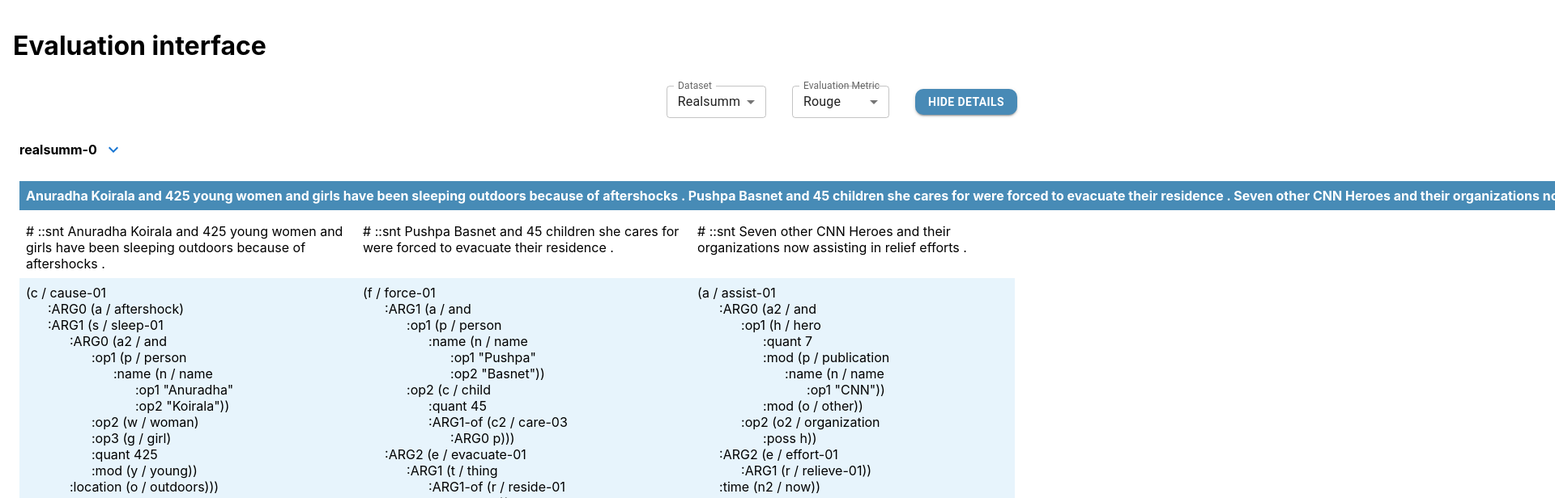
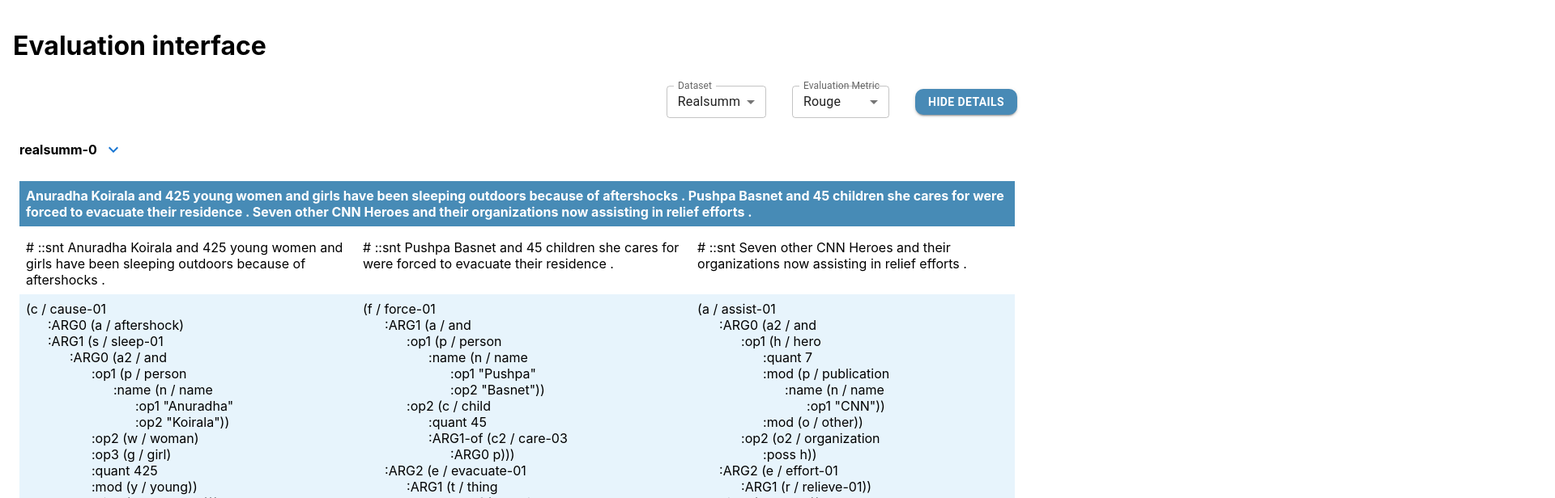
Before and after one commit to leoribeiro/atomicsents_amr, a React (Create React App) app in the folder eval_interface/: page / in a window 1280 px wide. Shown: the top 616 px of the page at 81% size, 1920 px wide, since content can reach past the window. Built offline with nearby package versions, Linux system fonts and the light colour scheme.

Commit message:
Title wrap fix

```diff
--- a/eval_interface/src/App.css
+++ b/eval_interface/src/App.css
@@ -34,6 +34,13 @@ th {
   white-space: nowrap;
 }
 
+.table-head-title {
+  display: table-cell;
+  vertical-align: middle;
+  font-weight: bold;
+  text-align: start;
+  white-space: pre-line;
+}
 .instance table td, .instance table th {
   padding: 0.5rem 0.5rem;
 }
--- a/eval_interface/src/components/DataUnitTable.tsx
+++ b/eval_interface/src/components/DataUnitTable.tsx
@@ -91,7 +91,7 @@ const DataUnitTable = (props: Props) => {
             <Collapse isOpened={isOpen}>
                 <table key={ex.instance_id}>
                     <tr className='table-title'>
-                        <th>{ex.summary.replaceAll("<t>", "").replaceAll("</t>", "")}</th>
+                        <th className='table-head-title'>{ex.summary.replaceAll("<t>", "").replaceAll("</t>", "")}</th>
                     </tr>
                     {trees_table(ind)}
                 </table>
```
